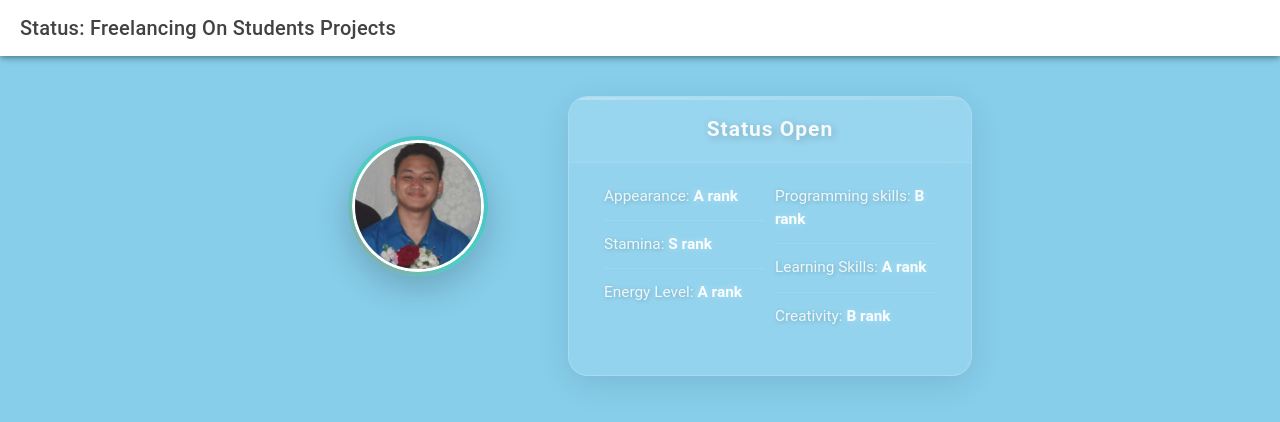
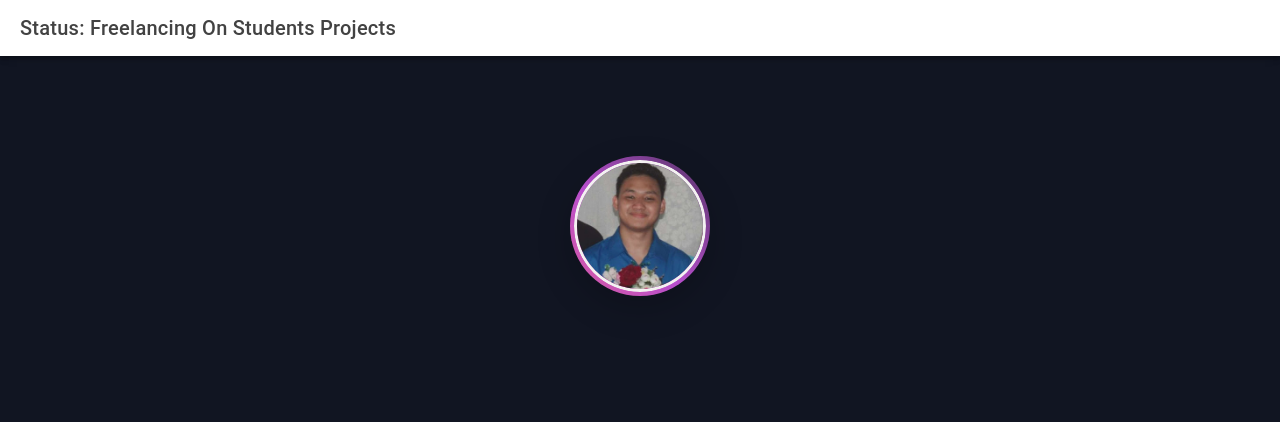
Before and after one commit to ArkDriveDev/Portfolio, a React (Vite) app: page /home in a window 1280 px wide. Shown: the top 422 px of the page. Built offline with nearby package versions, Linux system fonts and the light colour scheme.

Commit message:
Added function to open status card on hovering the avatar with css updates

```diff
--- a/src/CSS/Avatar.css
+++ b/src/CSS/Avatar.css
@@ -1,9 +1,9 @@
 /* Avatar.css */
 .avatar {
-  margin: 60px;
+  margin: 40px;
   transition: all 0.3s ease;
   border: 4px solid transparent;
-  background: linear-gradient(45deg, #ff6b6b, #4ecdc4, #45b7d1, #96ceb4);
+  background: linear-gradient(45deg, #ff6b6b, #b84ecd, #162427, #96ceb4);
   background-size: 300% 300%;
   animation: gradientShift 3s ease infinite;
   box-shadow: 0 12px 35px rgba(0, 0, 0, 0.2);
@@ -18,7 +18,7 @@
   left: -3px;
   right: -3px;
   bottom: -3px;
-  background: linear-gradient(45deg, #ff6b6b, #4ecdc4, #45b7d1, #96ceb4);
+  background: linear-gradient(45deg, #ff6b6b, #a94ecd, #142327, #96ceb4);
   background-size: 300% 300%;
   animation: gradientShift 3s ease infinite;
   z-index: -1;
@@ -51,7 +51,7 @@
   height: 100%;
   border-radius: 50%;
   transition: transform 0.3s ease, filter 0.3s ease;
-  border: 3px solid white;
+  border: 3px solid rgb(243, 241, 241);
 }
 
 /* Hover effects */
@@ -91,7 +91,7 @@
   border: 3px solid white;
   background-color: #4cd964; /* online */
   z-index: 10;
-  box-shadow: 0 2px 8px rgba(0, 0, 0, 0.3);
+  box-shadow: 0 2px 8px rgba(230, 227, 227, 0.3);
 }
 
 .status-offline {
@@ -122,7 +122,7 @@
 @keyframes pulse {
   0% {
     transform: scale(1);
-    box-shadow: 0 12px 35px rgba(0, 0, 0, 0.2);
+    box-shadow: 0 12px 35px rgba(151, 79, 79, 0.2);
   }
   50% {
     transform: scale(1.06);
--- /dev/null
+++ b/src/CSS/Home.css
@@ -0,0 +1,29 @@
+.avatar-status-container {
+  display: flex;
+  justify-content: center;
+  align-items: center;
+}
+
+.avatar-wrapper {
+  position: relative;
+  display: inline-block;
+  margin: 60px 0; /* Keep vertical margin but remove horizontal */
+}
+
+.status-card-wrapper {
+  position: absolute;
+  top: 50%;
+  left: 50%;
+  transform: translate(-50%, -50%) scaleX(0);
+  transform-origin: center;
+  opacity: 0;
+  transition: all 0.5s cubic-bezier(0.68, -0.55, 0.27, 1.55);
+  z-index: -1; /* Place behind the avatar */
+  width: 400px; /* Increased width for better effect */
+  padding-top: 120px; /* Create space for avatar to sit on top */
+}
+
+.avatar-wrapper:hover .status-card-wrapper {
+  opacity: 1;
+  transform: translate(-50%, -50%) scaleX(1);
+}
--- a/src/CSS/Status.css
+++ b/src/CSS/Status.css
@@ -2,15 +2,29 @@
 .status-card {
   --background: rgba(255, 255, 255, 0.1);
   --color: white;
-  margin: 20px;
+  margin: 0;
+  height: 320px;
+  width: 2000px;
+  max-width: 90vw;
   border-radius: 20px;
   box-shadow: 0 8px 32px rgba(0, 0, 0, 0.1);
   backdrop-filter: blur(12px);
   border: 1px solid rgba(255, 255, 255, 0.2);
   overflow: hidden;
-  transition: all 0.3s ease;
-  position: relative;
   background: rgba(255, 255, 255, 0.1);
+  transform: translate(-50%, -50%) scale(0.95);
+  opacity: 0;
+  transition: all 0.4s cubic-bezier(0.68, -0.55, 0.27, 1.55);
+  position: absolute;
+  top: 50%;
+  left: 50%;
+  transform-origin: center;
+  z-index: 1;
+}
+
+.status-card-wrapper .status-card {
+  transform: translate(-50%, -50%) scale(1);
+  opacity: 1;
 }
 
 .status-card::before {
@@ -20,14 +34,19 @@
   left: 0;
   right: 0;
   height: 3px;
-  background: linear-gradient(90deg, rgba(255, 255, 255, 0.3), rgba(255, 255, 255, 0.1), rgba(255, 255, 255, 0.3));
+  background: linear-gradient(
+    90deg,
+    rgba(255, 255, 255, 0.3),
+    rgba(255, 255, 255, 0.1),
+    rgba(255, 255, 255, 0.3)
+  );
   background-size: 200% 200%;
   animation: gradientShift 3s ease infinite;
 }
 
-.status-card:hover {
-  transform: translateY(-5px);
-  box-shadow: 0 15px 35px rgba(0, 0, 0, 0.15);
+.status-card-wrapper .status-card:hover {
+  transform: translate(-50%, -50%) scale(1.02);
+  box-shadow: 0 15px 40px rgba(0, 0, 0, 0.2);
   background: rgba(255, 255, 255, 0.15);
   border: 1px solid rgba(255, 255, 255, 0.3);
 }
@@ -48,53 +67,72 @@
 }
 
 .status-content {
-  padding: 25px;
+  padding: 10px;
+  height: calc(100% - 80px);
+  display: flex;
+  align-items: center;
+  justify-content: center;
+}
+
+/* --- FIX: use CSS grid for perfect spacing --- */
+.stats-row {
+  display: grid !important;
+  grid-template-columns: 1fr 1fr;
+  gap: 180px; /* control gap between left and right */
+  justify-content: center;
+  width: 100%;
+}
+
+.stats-col {
+  max-width: 100%;
 }
 
 .stat-item {
-  padding: 12px 0;
+  padding: 8px 0;
   border-bottom: 1px solid rgba(255, 255, 255, 0.1);
   font-size: 1.1em;
   text-shadow: 1px 1px 4px rgba(0, 0, 0, 0.2);
   color: rgba(255, 255, 255, 0.85);
+  display: flex;
+  justify-content: space-between;
+  align-items: center;
+  gap: 20px;
 }
 
-.stat-item:last-child {
-  border-bottom: none;
+.stat-item span:first-child {
+  text-align: left;
+  flex-shrink: 0;
 }
 
 .rank {
   font-weight: 600;
   color: rgba(255, 255, 255, 0.95);
   text-shadow: 0 0 10px rgba(255, 255, 255, 0.3);
+  background: rgba(0, 0, 0, 0.2);
+  padding: 2px 12px;
+  border-radius: 20px;
+  min-width: 70px;
+  text-align: center;
+  flex-shrink: 0;
 }
 
 /* Animations */
 @keyframes gradientShift {
-  0% {
-    background-position: 0% 50%;
-  }
-  50% {
-    background-position: 100% 50%;
-  }
-  100% {
-    background-position: 0% 50%;
-  }
+  0% { background-position: 0% 50%; }
+  50% { background-position: 100% 50%; }
+  100% { background-position: 0% 50%; }
 }
 
 /* Responsive design */
-@media (max-width: 768px) {
+@media (max-width: 850px) {
   .status-card {
-    margin: 15px;
-    border-radius: 15px;
+    width: 90vw;
+    height: auto;
+    min-height: 350px;
   }
 
-  .status-title {
-    font-size: 1.3em;
-  }
-
-  .stat-item {
-    font-size: 1em;
-    padding: 10px 0;
+  .stats-row {
+    grid-template-columns: 1fr; /* stack vertically */
+    gap: 20px;
   }
 }
--- a/src/components/Status.tsx
+++ b/src/components/Status.tsx
@@ -1,6 +1,14 @@
 // Status.tsx
 import React from 'react';
-import { IonCard, IonCardContent, IonCardHeader, IonCardTitle, IonGrid, IonRow, IonCol } from '@ionic/react';
+import {
+  IonCard,
+  IonCardContent,
+  IonCardHeader,
+  IonCardTitle,
+  IonGrid,
+  IonRow,
+  IonCol
+} from '@ionic/react';
 import '../CSS/Status.css';
 
 const Status: React.FC = () => {
@@ -12,19 +20,37 @@ const Status: React.FC = () => {
 
       <IonCardContent className="status-content">
         <IonGrid>
-          <IonRow>
+          <IonRow className="stats-row">
             {/* Left Side */}
-            <IonCol>
-              <div className="stat-item">Appearance: <span className="rank">A rank</span></div>
-              <div className="stat-item">Stamina: <span className="rank">S rank</span></div>
-              <div className="stat-item">Energy Level: <span className="rank">A rank</span></div>
+            <IonCol className="stats-col left-col">
+              <div className="stat-item">
+                <span>Appearance:</span>
+                <span className="rank">A rank</span>
+              </div>
+              <div className="stat-item">
+                <span>Stamina:</span>
+                <span className="rank">A rank</span>
+              </div>
+              <div className="stat-item">
+                <span>Energy Level:</span>
+                <span className="rank">A rank</span>
+              </div>
             </IonCol>
 
             {/* Right Side */}
-            <IonCol>
-              <div className="stat-item">Programming skills: <span className="rank">B rank</span></div>
-              <div className="stat-item">Learning Skills: <span className="rank">A rank</span></div>
-              <div className="stat-item">Creativity: <span className="rank">B rank</span></div>
+            <IonCol className="stats-col right-col">
+              <div className="stat-item">
+                <span>Programming Skills:</span>
+                <span className="rank">B rank</span>
+              </div>
+              <div className="stat-item">
+                <span>Diligence:</span>
+                <span className="rank">A rank</span>
+              </div>
+              <div className="stat-item">
+                <span>Creativity:</span>
+                <span className="rank">B rank</span>
+              </div>
             </IonCol>
           </IonRow>
         </IonGrid>
--- a/src/pages/Home.tsx
+++ b/src/pages/Home.tsx
@@ -1,6 +1,7 @@
 import { IonContent, IonHeader, IonPage, IonTitle, IonToolbar } from '@ionic/react';
 import Avatar from '../components/Avatar';
 import Status from '../components/Status';
+import '../CSS/Home.css';
 
 const Home: React.FC = () => {
   return (
@@ -10,18 +11,20 @@ const Home: React.FC = () => {
           <IonTitle>Status: Freelancing On Students Projects</IonTitle>
         </IonToolbar>
       </IonHeader>
-      <IonContent   fullscreen
+      <IonContent
+        fullscreen
         style={{
-          '--background': '#87CEEB', // Sky blue background
-          '--ion-background-color': '#87CEEB'
-        }}>
-        <div style={{
-          display: 'flex',
-          justifyContent: 'center',
-          paddingTop: '20px'
-        }}>
-         <Avatar/>
-         <Status/>
+          '--background': '#111522ff',
+          '--ion-background-color': '#052c3bff'
+        }}
+      >
+        <div className="avatar-status-container">
+          <div className="avatar-wrapper">
+            <Avatar />
+            <div className="status-card-wrapper">
+              <Status />
+            </div>
+          </div>
         </div>
       </IonContent>
     </IonPage>
```
